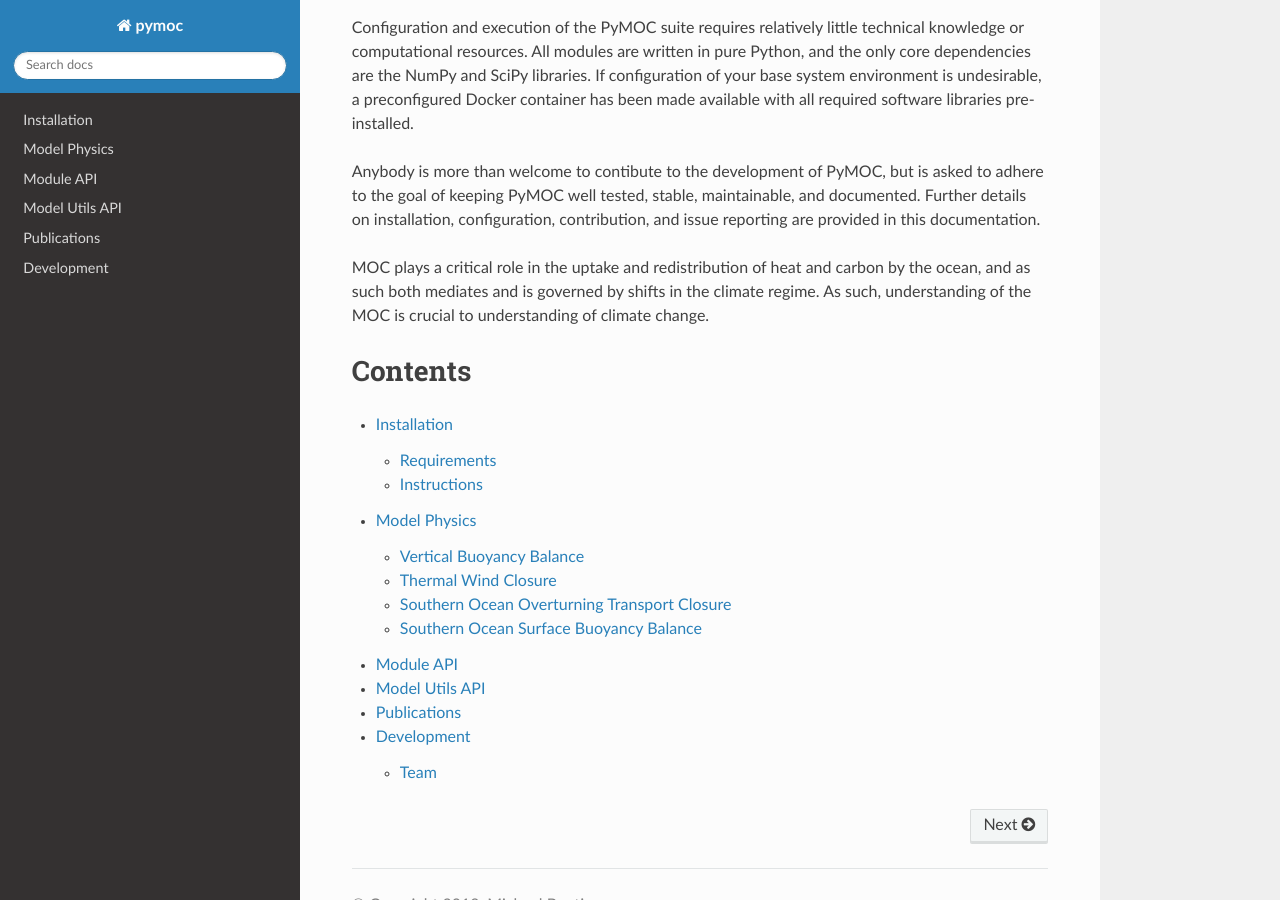
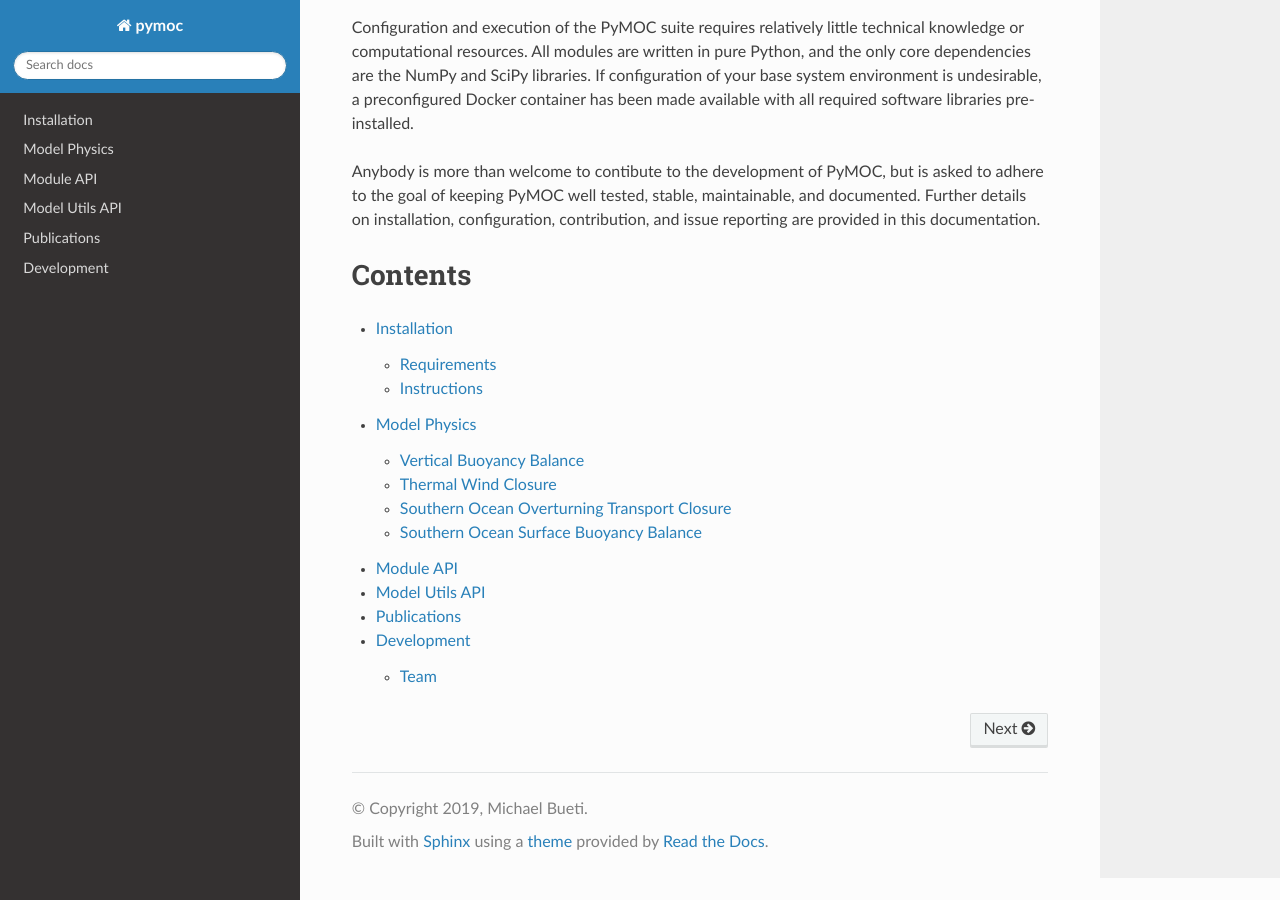
Before and after one commit to pymoc/pymoc, a Sphinx documentation site: the page built from docs/index.rst, in a window 1280 px wide and 900 px high, scrolled down 609 px. Built offline with Sphinx 7.4.7 and the Read the Docs theme 2.0.0, drawn with Linux system fonts in a browser that asks for light colours.

Commit message:
removed a little rogue text snippet

```diff
--- a/docs/index.rst
+++ b/docs/index.rst
@@ -28,9 +28,9 @@ Configuration and execution of the PyMOC suite requires relatively little techni
 
 Anybody is more than welcome to contibute to the development of PyMOC, but is asked to adhere to the goal of keeping PyMOC well tested, stable, maintainable, and documented. Further details on installation, configuration, contribution, and issue reporting are provided in this documentation.
 
-MOC plays a critical role in the uptake and redistribution of heat
-and carbon by the ocean, and as such both mediates and is governed
-by shifts in the climate regime. As such, understanding of the MOC
-is crucial to understanding of climate change.
+.. MOC plays a critical role in the uptake and redistribution of heat
+.. and carbon by the ocean, and as such both mediates and is governed
+.. by shifts in the climate regime. As such, understanding of the MOC
+.. is crucial to understanding of climate change.
 
 .. include:: contents.rst
```
